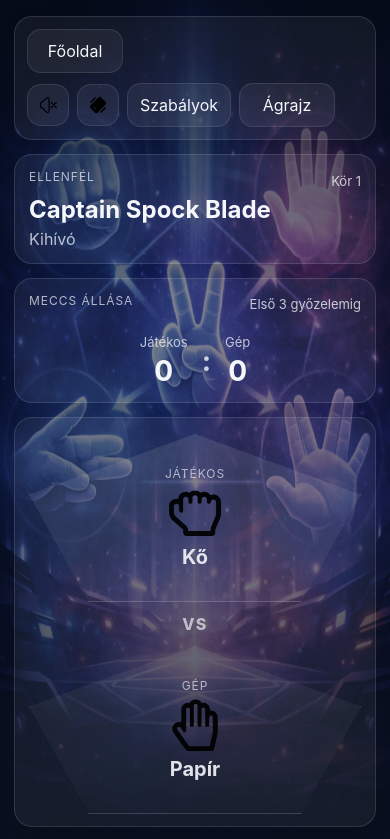
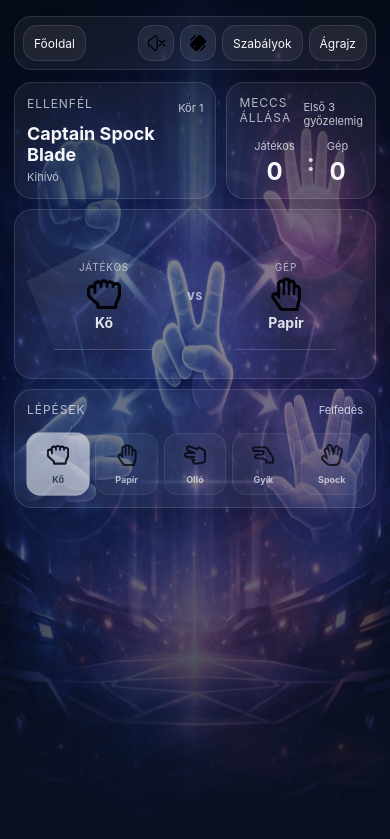
Before and after one commit to tamasjuhasz84/rpsls-mobile-game, a Vue app: page /game in a window 390 px wide. Shown: the top 839 px of the page. Built offline with nearby package versions, Linux system fonts and the light colour scheme.

Commit message:
refactor design

```diff
--- a/src/components/game/PentagonCard.vue
+++ b/src/components/game/PentagonCard.vue
@@ -75,6 +75,7 @@ const revealClass = computed(() => {
 });
 
 const ownerLabel = computed(() => {
-  return props.owner === "ai" ? t("game.ai") : t("game.player");
+  if (props.owner === "ai") return t("game.ai");
+  return uiStore.playerName || t("game.player");
 });
 </script>
--- a/src/components/game/ScoreBoard.vue
+++ b/src/components/game/ScoreBoard.vue
@@ -7,7 +7,7 @@
 
     <div class="score-main">
       <div class="score-item">
-        <span class="score-label">{{ t("score.player") }}</span>
+        <span class="score-label">{{ playerLabel }}</span>
         <strong class="score-value">{{ tournamentStore.playerScore }}</strong>
       </div>
 
@@ -25,8 +25,10 @@
 import { computed } from "vue";
 import { useI18n } from "vue-i18n";
 import { useTournamentStore } from "@/stores/tournament";
+import { useUiStore } from "@/stores/ui";
 
 const tournamentStore = useTournamentStore();
+const uiStore = useUiStore();
 const { t } = useI18n();
 
 const targetText = computed(() => {
@@ -34,4 +36,8 @@ const targetText = computed(() => {
     ? t("match.firstTo5")
     : t("match.firstTo3");
 });
+
+const playerLabel = computed(() => {
+  return uiStore.playerName || t("game.player");
+});
 </script>
--- a/src/i18n/locales/en.json
+++ b/src/i18n/locales/en.json
@@ -1,6 +1,7 @@
 {
   "app.title": "Rock, Paper, Scissors, Lizard, Spock",
   "home.subtitle": "Tournament mode",
+  "home.playerName": "Player name",
   "menu.start": "Start game",
   "menu.continue": "Continue",
   "menu.rules": "Rules",
--- a/src/i18n/locales/hu.json
+++ b/src/i18n/locales/hu.json
@@ -1,6 +1,7 @@
 {
   "app.title": "Kő, Papír, Olló, Gyík, Spock",
   "home.subtitle": "Torna mód",
+  "home.playerName": "Játékos neve",
   "menu.start": "Játék indítása",
   "menu.continue": "Folytatás",
   "menu.rules": "Szabályok",
--- a/src/stores/ui.js
+++ b/src/stores/ui.js
@@ -6,6 +6,7 @@ export const useUiStore = defineStore("ui", {
     locale: "hu",
     soundEnabled: false,
     hapticsEnabled: false,
+    playerName: "",
   }),
 
   getters: {
@@ -14,12 +15,23 @@ export const useUiStore = defineStore("ui", {
   },
 
   actions: {
+    normalizePlayerName(value) {
+      if (typeof value !== "string") return "";
+      return value.trim().slice(0, 20);
+    },
+
     persistUiState() {
       saveUiState({
         locale: this.locale,
         soundEnabled: this.soundEnabled,
         hapticsEnabled: this.hapticsEnabled,
+        playerName: this.playerName,
       });
+    },
+
+    setPlayerName(name) {
+      this.playerName = this.normalizePlayerName(name);
+      this.persistUiState();
     },
 
     setLocale(locale) {
@@ -36,6 +48,7 @@ export const useUiStore = defineStore("ui", {
       this.locale = payload.locale === "en" ? "en" : "hu";
       this.soundEnabled = payload.soundEnabled === true;
       this.hapticsEnabled = payload.hapticsEnabled === true;
+      this.playerName = this.normalizePlayerName(payload.playerName);
     },
 
     toggleSound() {
--- a/src/styles/main.css
+++ b/src/styles/main.css
@@ -231,14 +231,14 @@ a:focus-visible {
 
 .home-screen {
   display: flex;
-  align-items: center;
+  align-items: flex-start;
   justify-content: center;
 }
 
 .hero-card {
   width: 100%;
   max-width: 420px;
-  padding: var(--space-4xl);
+  padding: 14px;
   border-radius: var(--radius-2xl);
   background: var(--color-surface-strong);
   border: 1px solid var(--color-border);
@@ -248,25 +248,59 @@ a:focus-visible {
 
 .hero-card h1 {
   margin: 0 0 var(--space-sm);
-  font-size: 32px;
+  font-size: 28px;
   line-height: 1.1;
 }
 
 .subtitle {
-  margin: 0 0 var(--space-4xl);
+  margin: 0 0 var(--space-md);
   color: var(--color-text-muted);
+}
+
+.player-name-field {
+  display: grid;
+  gap: 4px;
+  margin-bottom: 6px;
+}
+
+.player-name-label {
+  margin: 0;
+  font-size: 10px;
+  letter-spacing: 0.06em;
+  text-transform: uppercase;
+  opacity: 0.7;
+}
+
+.player-name-input {
+  width: 100%;
+  min-height: 30px;
+  padding: 0 var(--space-sm);
+  border-radius: var(--radius-sm);
+  border: 1px solid var(--color-border);
+  background: var(--color-surface-soft);
+  color: var(--color-text);
+}
+
+.player-name-input::placeholder {
+  color: var(--color-text-soft);
 }
 
 .button-stack {
   display: grid;
-  gap: var(--space-md);
+  gap: 6px;
+}
+
+.home-screen .primary-button,
+.home-screen .secondary-button,
+.home-screen .mode-button {
+  min-height: 40px;
 }
 
 .mode-switch {
   display: grid;
   grid-template-columns: 1fr 1fr;
   gap: var(--space-xs);
-  margin-bottom: var(--space-xl);
+  margin-bottom: var(--space-sm);
 }
 
 .mode-button {
@@ -284,14 +318,14 @@ a:focus-visible {
 }
 
 .lang-switch {
-  margin-top: var(--space-xl);
+  margin-top: var(--space-sm);
   display: flex;
   justify-content: center;
 }
 
 .lang-switch button {
-  min-height: var(--button-height-md);
-  padding: 0 var(--space-lg);
+  min-height: 36px;
+  padding: 0 var(--space-md);
   border-radius: var(--radius-sm);
   border: 1px solid var(--color-border);
   background: var(--color-button-secondary-bg);
@@ -301,8 +335,8 @@ a:focus-visible {
 /* ---------- Stats panel ---------- */
 
 .stats-panel {
-  margin-top: var(--space-xl);
-  padding: var(--space-lg);
+  margin-top: 8px;
+  padding: 8px;
   border-radius: var(--radius-lg);
   border: 1px solid var(--color-border);
   background: var(--color-surface);
@@ -317,8 +351,8 @@ a:focus-visible {
 .stats-grid {
   display: grid;
   grid-template-columns: repeat(4, 1fr);
-  gap: var(--space-xs) var(--space-2xs);
-  margin-bottom: var(--space-md);
+  gap: 4px 2px;
+  margin-bottom: 6px;
 }
 
 .stats-cell {
@@ -329,7 +363,7 @@ a:focus-visible {
 }
 
 .stats-value {
-  font-size: 18px;
+  font-size: 15px;
   font-weight: 700;
   line-height: 1;
 }
@@ -343,7 +377,7 @@ a:focus-visible {
 }
 
 .stats-label {
-  font-size: 10px;
+  font-size: 9px;
   text-transform: uppercase;
   letter-spacing: 0.06em;
   opacity: 0.65;
@@ -352,7 +386,7 @@ a:focus-visible {
 .stats-reset-button {
   display: block;
   width: 100%;
-  min-height: 36px;
+  min-height: 30px;
   padding: 0 var(--space-md);
   border-radius: var(--radius-sm);
   border: 1px solid var(--color-border);
@@ -449,6 +483,11 @@ a:focus-visible {
 
 .game-main-column,
 .game-side-column {
+  display: grid;
+  gap: var(--space-lg);
+}
+
+.game-summary-row {
   display: grid;
   gap: var(--space-lg);
 }
@@ -1155,6 +1194,238 @@ a:focus-visible {
 
 /* ---------- Shared responsive rules ---------- */
 
+@media (max-width: 767px) {
+  .home-screen {
+    align-items: flex-start;
+  }
+
+  .hero-card {
+    padding: 12px;
+  }
+
+  .hero-card h1 {
+    font-size: 24px;
+  }
+
+  .subtitle {
+    margin-bottom: var(--space-sm);
+  }
+
+  .player-name-field {
+    margin-bottom: 4px;
+  }
+
+  .player-name-input {
+    min-height: 28px;
+    font-size: 13px;
+  }
+
+  .button-stack {
+    gap: 6px;
+  }
+
+  .home-screen .primary-button,
+  .home-screen .secondary-button,
+  .home-screen .mode-button {
+    min-height: 38px;
+  }
+
+  .stats-panel {
+    margin-top: 6px;
+  }
+
+  .game-screen {
+    gap: var(--space-md);
+  }
+
+  .game-screen .topbar {
+    padding: var(--space-xs);
+    gap: 6px;
+  }
+
+  .game-screen .topbar-actions {
+    gap: 6px;
+  }
+
+  .game-screen .topbar-link {
+    min-width: 0;
+    min-height: 36px;
+    padding: 0 10px;
+    font-size: 12px;
+  }
+
+  .game-screen .topbar-icon-button {
+    width: 36px;
+    min-height: 36px;
+  }
+
+  .game-layout,
+  .game-main-column,
+  .game-side-column {
+    gap: 10px;
+  }
+
+  .game-summary-row {
+    grid-template-columns: minmax(0, 1.15fr) minmax(112px, 0.85fr);
+    gap: 10px;
+    align-items: stretch;
+  }
+
+  .game-screen .opponent-badge,
+  .game-screen .scoreboard,
+  .game-screen .game-board,
+  .game-screen .move-selector,
+  .game-screen .match-status-panel,
+  .game-screen .resume-failed-notice {
+    padding: var(--space-md);
+  }
+
+  .opponent-badge {
+    gap: 2px;
+  }
+
+  .opponent-top {
+    gap: var(--space-xs);
+    margin-bottom: 2px;
+  }
+
+  .opponent-round,
+  .opponent-subtitle,
+  .score-target,
+  .score-label,
+  .move-selector-status {
+    font-size: 11px;
+  }
+
+  .opponent-name {
+    font-size: 18px;
+    line-height: 1.15;
+  }
+
+  .scoreboard {
+    gap: 6px;
+  }
+
+  .score-header {
+    gap: var(--space-xs);
+    margin-bottom: 0;
+  }
+
+  .score-main {
+    gap: var(--space-md);
+  }
+
+  .score-value,
+  .score-divider {
+    font-size: 24px;
+  }
+
+  .game-board {
+    gap: 12px;
+    min-height: 170px;
+  }
+
+  .countdown-placeholder,
+  .countdown-display {
+    gap: 4px;
+    padding: 0;
+  }
+
+  .countdown-number {
+    font-size: clamp(34px, 11vw, 50px);
+  }
+
+  .countdown-label {
+    font-size: 13px;
+  }
+
+  .result-state {
+    gap: 12px;
+  }
+
+  .result-cards {
+    grid-template-columns: minmax(0, 1fr) auto minmax(0, 1fr);
+    gap: 6px;
+  }
+
+  .result-cards-versus {
+    font-size: 10px;
+    align-self: center;
+  }
+
+  .pentagon-card-shape {
+    min-height: 108px;
+    padding: 12px 8px;
+  }
+
+  .pentagon-card-content {
+    gap: 4px;
+  }
+
+  .pentagon-card-owner {
+    font-size: 10px;
+  }
+
+  .pentagon-card-icon {
+    width: 34px;
+    height: 34px;
+    font-size: 28px;
+  }
+
+  .pentagon-card-title {
+    font-size: 14px;
+    line-height: 1.15;
+  }
+
+  .result-text {
+    font-size: 18px;
+  }
+
+  .result-explanation {
+    font-size: 13px;
+  }
+
+  .move-selector {
+    gap: 8px;
+  }
+
+  .move-selector-header {
+    align-items: baseline;
+    gap: var(--space-xs);
+  }
+
+  .move-list {
+    grid-template-columns: repeat(5, minmax(0, 1fr));
+    gap: 6px;
+  }
+
+  .move-button {
+    min-height: 62px;
+    padding: 8px 4px 6px;
+    grid-template-columns: 1fr;
+    justify-items: center;
+    gap: 4px;
+    text-align: center;
+    border-radius: 14px;
+  }
+
+  .move-button-icon {
+    width: 22px;
+    height: 22px;
+    font-size: 22px;
+  }
+
+  .move-button-text {
+    font-size: 9px;
+    line-height: 1.15;
+    font-weight: 700;
+  }
+
+  .match-status-text {
+    font-size: 14px;
+  }
+}
+
 @media (min-width: 768px) {
   :root {
     --screen-padding-x: 20px;
@@ -1162,8 +1433,106 @@ a:focus-visible {
     --screen-padding-bottom: 36px;
   }
 
+  .game-screen {
+    gap: var(--space-md);
+  }
+
+  .game-screen .topbar {
+    padding: var(--space-sm) var(--space-md);
+  }
+
+  .game-layout,
+  .game-main-column,
+  .game-side-column,
+  .game-summary-row {
+    gap: 12px;
+  }
+
+  .game-screen .opponent-badge,
+  .game-screen .scoreboard,
+  .game-screen .game-board,
+  .game-screen .move-selector,
+  .game-screen .match-status-panel,
+  .game-screen .resume-failed-notice {
+    padding: var(--space-md);
+  }
+
   .topbar {
     align-items: center;
+  }
+
+  .game-summary-row {
+    grid-template-columns: 1fr;
+  }
+
+  .opponent-name {
+    font-size: 22px;
+  }
+
+  .scoreboard {
+    gap: var(--space-xs);
+  }
+
+  .score-header {
+    margin-bottom: 0;
+  }
+
+  .score-value,
+  .score-divider {
+    font-size: 26px;
+  }
+
+  .game-board {
+    gap: var(--space-xl);
+    min-height: 268px;
+  }
+
+  .countdown-number {
+    font-size: clamp(50px, 9vw, 74px);
+  }
+
+  .countdown-label {
+    font-size: 16px;
+  }
+
+  .result-state {
+    gap: 14px;
+  }
+
+  .pentagon-card-shape {
+    min-height: 154px;
+    padding: 14px var(--space-md);
+  }
+
+  .pentagon-card-icon {
+    width: 48px;
+    height: 48px;
+    font-size: 36px;
+  }
+
+  .pentagon-card-title {
+    font-size: 18px;
+  }
+
+  .move-selector {
+    gap: var(--space-sm);
+  }
+
+  .move-list {
+    gap: 8px;
+  }
+
+  .move-button {
+    min-height: 58px;
+    padding: 0 var(--space-lg);
+  }
+
+  .move-button-text {
+    font-size: 15px;
+  }
+
+  .match-status-panel {
+    gap: var(--space-sm);
   }
 
   .result-cards {
@@ -1182,11 +1551,11 @@ a:focus-visible {
   }
 
   .hero-card {
-    padding: 32px;
+    padding: 20px;
   }
 
   .hero-card h1 {
-    font-size: 40px;
+    font-size: 30px;
   }
 }
 
@@ -1199,12 +1568,12 @@ a:focus-visible {
 
   .game-layout {
     grid-template-columns: minmax(0, 1fr) var(--game-sidebar-width);
-    gap: var(--space-xl);
+    gap: 14px;
   }
 
   .game-main-column,
   .game-side-column {
-    gap: var(--space-xl);
+    gap: 14px;
   }
 }
 
--- a/src/views/GameView.vue
+++ b/src/views/GameView.vue
@@ -11,8 +11,12 @@
         >
           <p>{{ t("game.resumeFailed") }}</p>
         </section>
-        <OpponentBadge />
-        <ScoreBoard />
+
+        <section class="game-summary-row">
+          <OpponentBadge />
+          <ScoreBoard />
+        </section>
+
         <GameBoard />
 
         <section
--- a/src/views/HomeView.vue
+++ b/src/views/HomeView.vue
@@ -4,6 +4,22 @@
       <p class="eyebrow">{{ t("app.shortTitle") }}</p>
       <h1>{{ t("app.title") }}</h1>
       <p class="subtitle">{{ t("home.subtitle") }}</p>
+
+      <div class="player-name-field">
+        <label class="player-name-label" for="player-name-input">
+          {{ t("home.playerName") }}
+        </label>
+        <input
+          id="player-name-input"
+          class="player-name-input"
+          type="text"
+          :value="uiStore.playerName"
+          :placeholder="t('game.player')"
+          maxlength="20"
+          autocomplete="nickname"
+          @input="updatePlayerName"
+        />
+      </div>
 
       <div class="mode-switch">
         <button
@@ -157,6 +173,11 @@ function setMode(newMode) {
   tournamentStore.setMode(newMode);
 }
 
+function updatePlayerName(event) {
+  const nextName = event?.target?.value ?? "";
+  uiStore.setPlayerName(nextName);
+}
+
 function startGame() {
   gameStore.resetGame();
   tournamentStore.startNewTournament();
```
